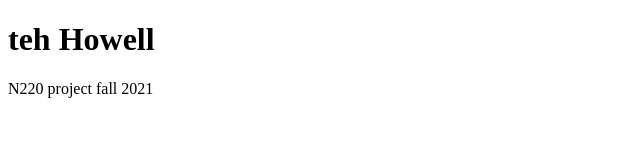
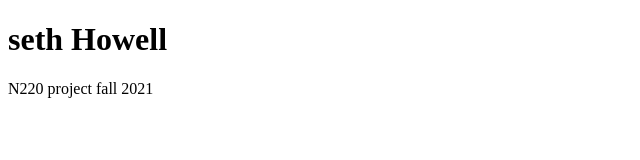
Before and after one commit to SethRatguy/N220f2021, a plain HTML site: page Index.Html in a window 1280 px wide. Shown: the whole page, without its empty margins (0-640 px from the left). Drawn offline with Linux system fonts and the light colour scheme.

Commit message:
change name
changed the name to what it actually is

```diff
--- a/Index.Html
+++ b/Index.Html
@@ -8,7 +8,7 @@
 </head>
 <body>
 
-    <h1>teh Howell </h1>
+    <h1>seth Howell </h1>
     N220 project
     fall 2021
 
```
